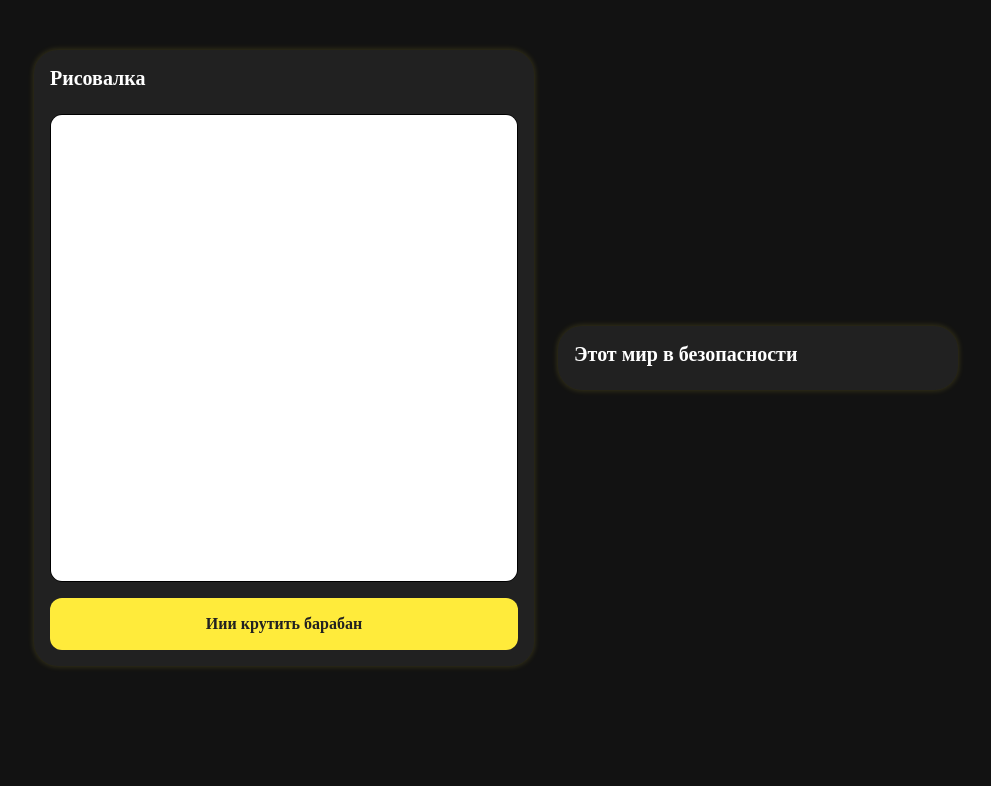
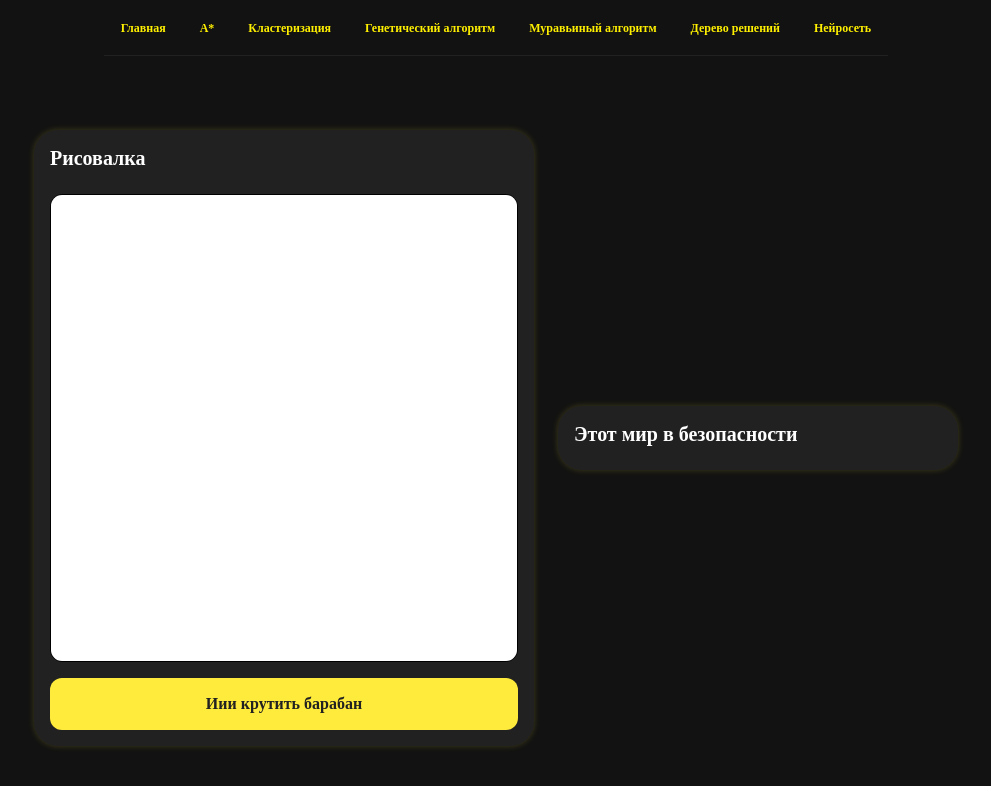
Before and after one commit to Parside01/AntsButt, a plain HTML site: page Documents/NeuralNetwork.html in a window 1280 px wide. Shown: the whole page, without its empty margins (144-1135 px from the left). Drawn offline with nearby package versions, Linux system fonts and the light colour scheme; a web font is replaced by a local one.

Commit message:
добавил навбар к нейронке и звездочке

```diff
--- a/Documents/NeuralNetwork.html
+++ b/Documents/NeuralNetwork.html
@@ -6,7 +6,6 @@
           content="width=device-width, user-scalable=no, initial-scale=1.0, maximum-scale=1.0, minimum-scale=1.0">
     <meta http-equiv="X-UA-Compatible" content="ie=edge">
     <title>Рисовалка</title>
-    <link rel="stylesheet" href="root.css">
     <link href="https://cdn.jsdelivr.net/npm/bootstrap@5.0.2/dist/css/bootstrap.min.css" rel="stylesheet"
     integrity="sha384-EVSTQN3/azprG1Anm3QDgpJLIm9Nao0Yz1ztcQTwFspd3yD65VohhpuuCOmLASjC" crossorigin="anonymous">
     <script src="https://cdn.jsdelivr.net/npm/bootstrap@5.0.2/dist/js/bootstrap.bundle.min.js"
@@ -18,6 +17,7 @@
     <link href="https://fonts.googleapis.com/css2?family=Underdog&display=swap" rel="stylesheet">
 
     <script src="https://code.jquery.com/jquery-3.6.0.min.js"></script>
+    <link rel="stylesheet" href="root.css">
 
     <style>
         li {
@@ -169,6 +169,18 @@
 
 </head>
 <body class="dark-theme">
+    <nav>
+        <ul class="nav nav-tabs">
+          <li class="nav-item"><a class="nav-link" href="../index.html">Главная</a></li>
+          <li class="nav-item"><a class="nav-link" href="./AAlg.html">A*</a></li>
+          <li class="nav-item"><a class="nav-link" href="./Claster/index.html">Кластеризация</a></li>
+          <li class="nav-item"><a class="nav-link" href="./GeneticAlg/index.html">Генетический алгоритм</a></li>
+          <li class="nav-item"><a class="nav-link" href="./Ants/index.html">Муравьиный алгоритм</a></li>
+          <li class="nav-item"><a class="nav-link" href="./DecisionTree/index.html">Дерево решений</a></li>
+          <li class="nav-item"><a class="nav-link" href="./NeuralNetwork.html">Нейросеть</a></li>
+        </ul>
+    </nav>
+    <container class="dark-theme">
         <ul class="course__list">
             <li class="course__item course-card">
                 <div class="course-card__content">
@@ -207,6 +219,7 @@
                 </div>
             </div>
         </div>
+    </container>
 
 <script>
     $(document).ready(function () {
--- a/Documents/root.css
+++ b/Documents/root.css
@@ -22,30 +22,35 @@ body {
     background-color: var(--dark-background);
 }
 
-.nav-item {
-    flex-shrink: 0;
+nav {
+    background-color: #121212;
+    font-size: 12px;
 }
 
 .nav-tabs {
     border-bottom: 1px solid #212121;
     display: flex;
     list-style: none;
-    gap: 1%;
     height: 7vh;
     align-items: center;
-    padding: 0 1%;
+    padding: 0;
+    margin: 0;
+}
+
+.nav-item {
+    flex-shrink: 0;
 }
 
 .nav-link {
     white-space: nowrap;
     color: rgb(255, 240, 0);
-    text-decoration: none !important;
+    text-decoration: none;
     padding: 8px 16px;
     border-radius: 4px;
     transition: background 0.2s;
 }
 
 .nav-link:hover {
-    background:rgb(255, 240, 0);
+    background: rgb(255, 240, 0);
     color: #212121;
 }
```
Also changed, not shown: Documents/AAlg.html (+14 -0 lines), index.html (+4 -4 lines). Lines whose indentation alone changed are shown as unchanged.
